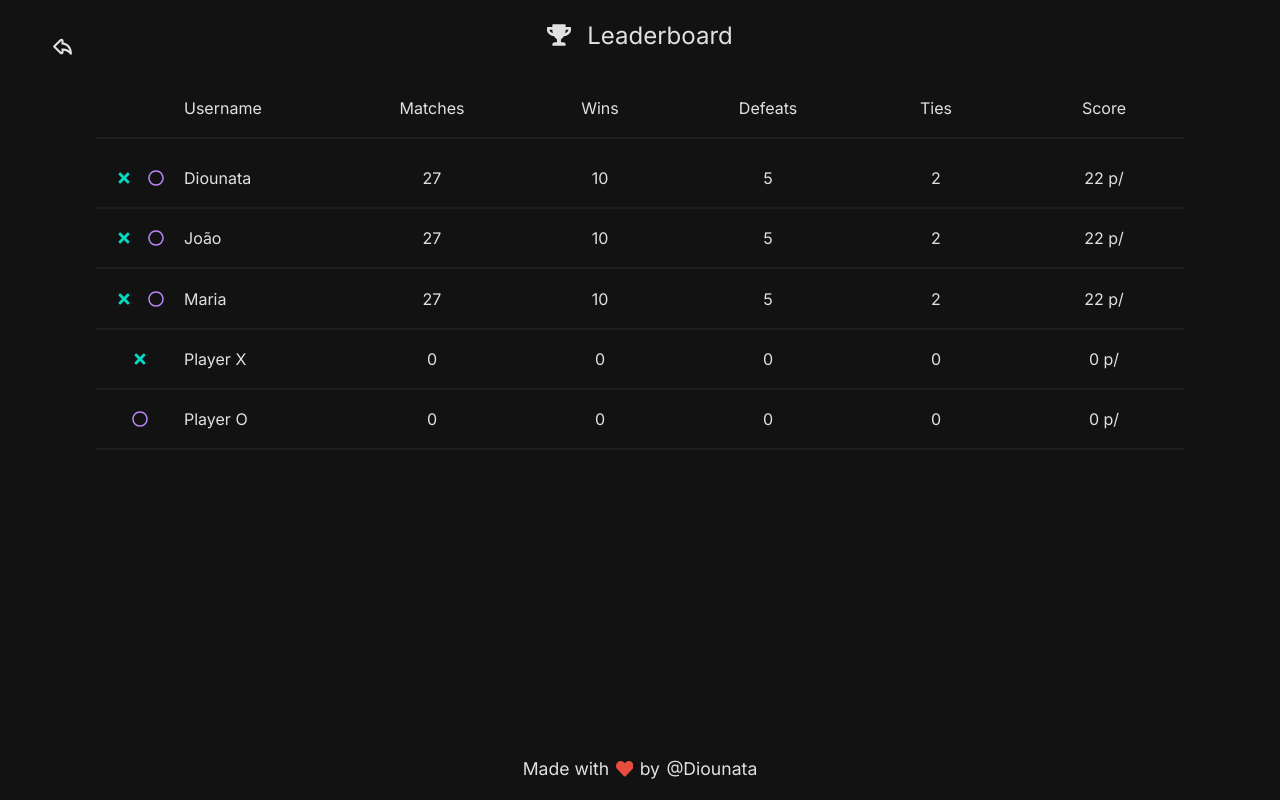
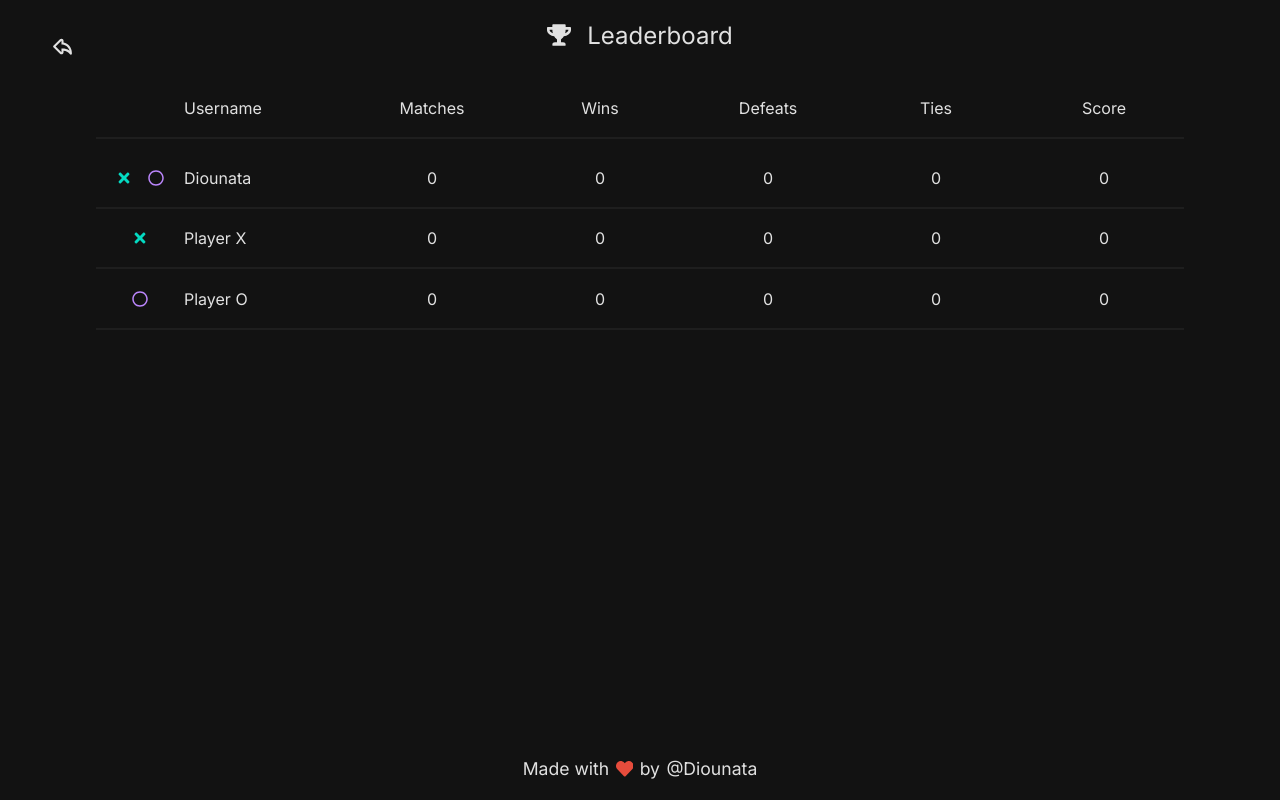
Before and after one commit to Diounata/tic-tac-toe, a Next.js app: page /leaderboard in a window 1280 px wide. Built offline with nearby package versions, Linux system fonts and the light colour scheme.

Commit message:
Add PlayerContext

```diff
--- /dev/null
+++ b/src/Components/Leaderboard/DefaultPlayers.tsx
@@ -0,0 +1,38 @@
+import styles from '../../styles/Leaderboard/PlayerData.module.scss';
+
+import X from '../../Icons/X';
+import O from '../../Icons/O';
+
+export default function DefaultPlayers() {
+    return (
+        <>
+            <div>
+                <div className={styles.icons}>
+                    <X />
+                </div>
+
+                <div className={styles.username}>Player X</div>
+
+                <div>0</div>
+                <div>0</div>
+                <div>0</div>
+                <div>0</div>
+                <div>0</div>
+            </div>
+
+            <div>
+                <div className={styles.icons}>
+                    <O />
+                </div>
+
+                <div className={styles.username}>Player O</div>
+
+                <div>0</div>
+                <div>0</div>
+                <div>0</div>
+                <div>0</div>
+                <div>0</div>
+            </div>
+        </>
+    );
+}
--- a/src/Components/Leaderboard/PlayerData.tsx
+++ b/src/Components/Leaderboard/PlayerData.tsx
@@ -3,81 +3,33 @@ import styles from '../../styles/Leaderboard/PlayerData.module.scss';
 import X from '../../Icons/X';
 import O from '../../Icons/O';
 
+import DefaultPlayers from './DefaultPlayers';
+
+import { usePlayers } from '../../Contexts/PlayersContext';
+
 export default function PlayerData() {
+    const { players } = usePlayers();
+
     return (
         <article className={styles.container}>
+            {players.map(player => (
                 <div>
                     <div className={styles.icons}>
                         <X />
                         <O />
                     </div>
 
-                <div className={styles.username}>Diounata</div>
+                    <div className={styles.username}>{player.name}</div>
 
-                <div>27</div>
-                <div>10</div>
-                <div>5</div>
-                <div>2</div>
-                <div>22 p/</div>
+                    <div>{player.match.matches}</div>
+                    <div>{player.match.wins}</div>
+                    <div>{player.match.defeats}</div>
+                    <div>{player.match.ties}</div>
+                    <div>{player.match.score}</div>
                 </div>
+            ))}
 
-            <div>
-                <div className={styles.icons}>
-                    <X />
-                    <O />
-                </div>
-
-                <div className={styles.username}>João</div>
-
-                <div>27</div>
-                <div>10</div>
-                <div>5</div>
-                <div>2</div>
-                <div>22 p/</div>
-            </div>
-
-            <div>
-                <div className={styles.icons}>
-                    <X />
-                    <O />
-                </div>
-
-                <div className={styles.username}>Maria</div>
-
-                <div>27</div>
-                <div>10</div>
-                <div>5</div>
-                <div>2</div>
-                <div>22 p/</div>
-            </div>
-
-            <div>
-                <div className={styles.icons}>
-                    <X />
-                </div>
-
-                <div className={styles.username}>Player X</div>
-
-                <div>0</div>
-                <div>0</div>
-                <div>0</div>
-                <div>0</div>
-                <div>0 p/</div>
-            </div>
-
-            <div>
-                <div className={styles.icons}>
-                    <O />
-                </div>
-
-                <div className={styles.username}>Player O</div>
-
-                <div>0</div>
-                <div>0</div>
-                <div>0</div>
-                <div>0</div>
-                <div>0 p/</div>
-            </div>
+            <DefaultPlayers />
         </article>
     );
 }
--- /dev/null
+++ b/src/Contexts/PlayersContext.tsx
@@ -0,0 +1,74 @@
+import { createContext, ReactNode, useContext, useState } from 'react';
+
+export const PlayersContext = createContext({} as ContextProps);
+
+type ChildrenProps = {
+    children: ReactNode;
+};
+
+type PlayerProps = {
+    name: string;
+    match: PlayerMatchProps;
+};
+
+type PlayerMatchProps = {
+    matches: number;
+    wins: number;
+    defeats: number;
+    ties: number;
+    score: number;
+};
+
+type ContextProps = {
+    players: PlayerProps[];
+    defaultPlayers: PlayerProps[];
+};
+
+export function PlayersContextProvider({ children }: ChildrenProps) {
+    const [players, setPlayers] = useState([
+        {
+            name: 'Diounata',
+            match: {
+                matches: 0,
+                wins: 0,
+                defeats: 0,
+                ties: 0,
+                score: 0,
+            },
+        },
+    ]);
+
+    const [defaultPlayers, setDefaultPlayers] = useState([
+        {
+            name: 'Player X',
+            match: {
+                matches: 0,
+                wins: 0,
+                defeats: 0,
+                ties: 0,
+                score: 0,
+            },
+        },
+
+        {
+            name: 'Player O',
+            match: {
+                matches: 0,
+                wins: 0,
+                defeats: 0,
+                ties: 0,
+                score: 0,
+            },
+        },
+    ]);
+
+    return (
+        <PlayersContext.Provider value={{ players, defaultPlayers }}>
+            {children}
+        </PlayersContext.Provider>
+    );
+}
+
+export function usePlayers() {
+    return useContext(PlayersContext);
+}
```
Also changed, not shown: src/Components/Players/PlayerData.tsx (+6 -1 lines), src/pages/_app.tsx (+6 -3 lines). Lines whose indentation alone changed are shown as unchanged.
